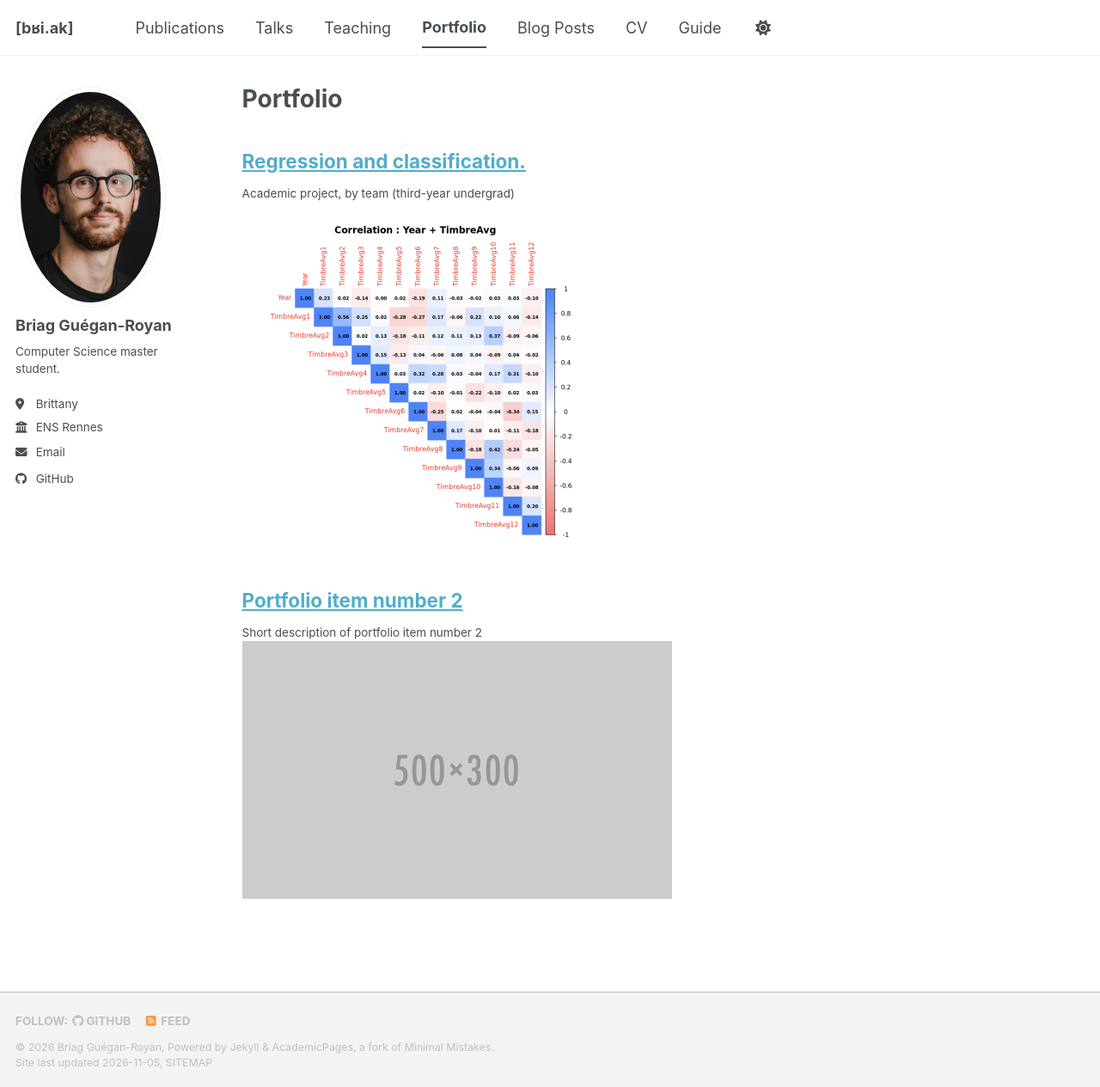
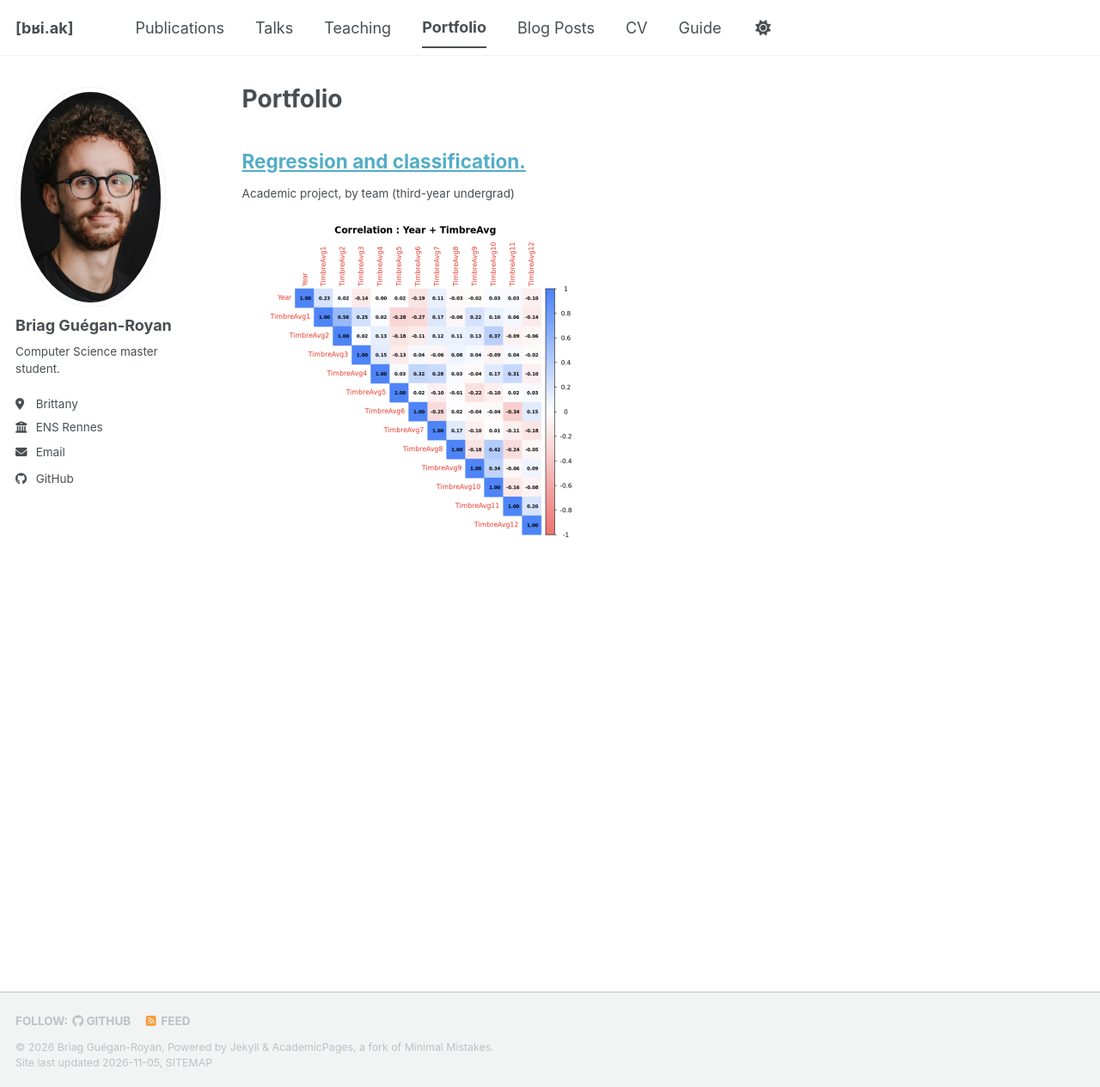
Before and after one commit to briag21/briag21.github.io, a Jekyll site: the page built from _pages/portfolio.html, in a window 1280 px wide and 1265 px high. Shown: the whole window at 86% size. Built offline with Jekyll 4.4.1, drawn with Linux system fonts in a browser that asks for light colours; a script bundle is joined from its source files by our own code; a style sheet for code colours, icons or effects is not loaded.

Commit message:
settings

```diff
--- a/_config.yml
+++ b/_config.yml
@@ -280,7 +280,8 @@ defaults:
     values:
       layout: single
       author_profile: true
-      share: true
+      share: false
+      show_date: false
       comment: true
   # _talks
   - scope:
--- a/_portfolio/portfolio-2.html
+++ /dev/null
@@ -1,7 +0,0 @@
----
-title: "Portfolio item number 2"
-excerpt: "Short description of portfolio item number 2 <br/><img src='/images/500x300.png'>"
-collection: portfolio
----
-
-This is an item in your portfolio. It can be have images or nice text. If you name the file .md, it will be parsed as markdown. If you name the file .html, it will be parsed as HTML.
```
